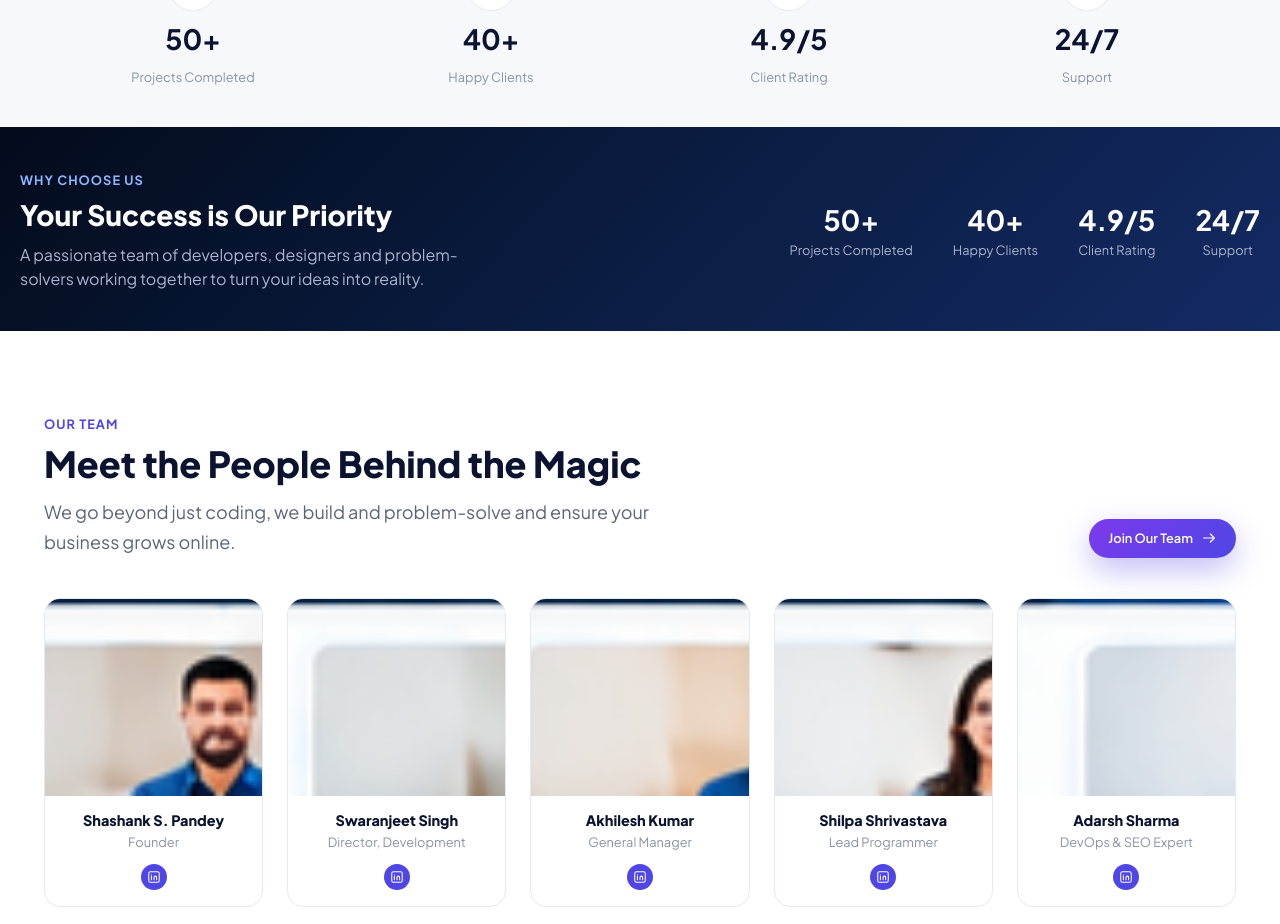
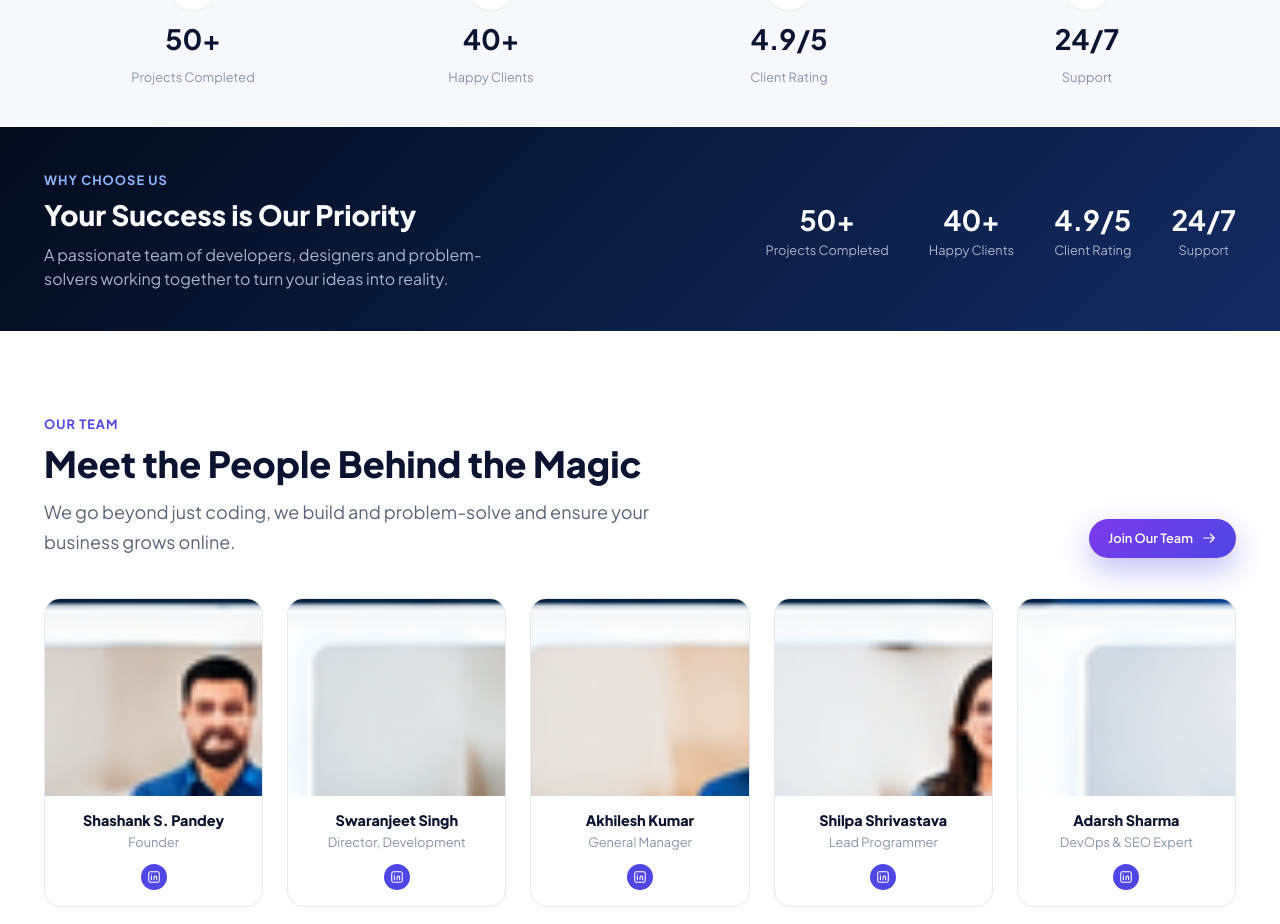
Before and after one commit to technicalmastersp/skptechiiworld, an Angular app: page / in a window 1280 px wide. Shown: the part 3588-4512 px from the top of the page. Built offline with nearby package versions, Linux system fonts and the light colour scheme.

Commit message:
fixed the padding issue of the landing page

```diff
--- a/src/app/pages/home/home.component.scss
+++ b/src/app/pages/home/home.component.scss
@@ -137,7 +137,7 @@
   justify-content: space-between;
   align-items: center;
   gap: var(--space-10);
-  padding: var(--space-10) 0;
+  padding: var(--space-10) var(--space-6);
   flex-wrap: wrap;
 }
 .why-us__inner > div:first-child { min-width: 0; flex: 1 1 320px; }
```
